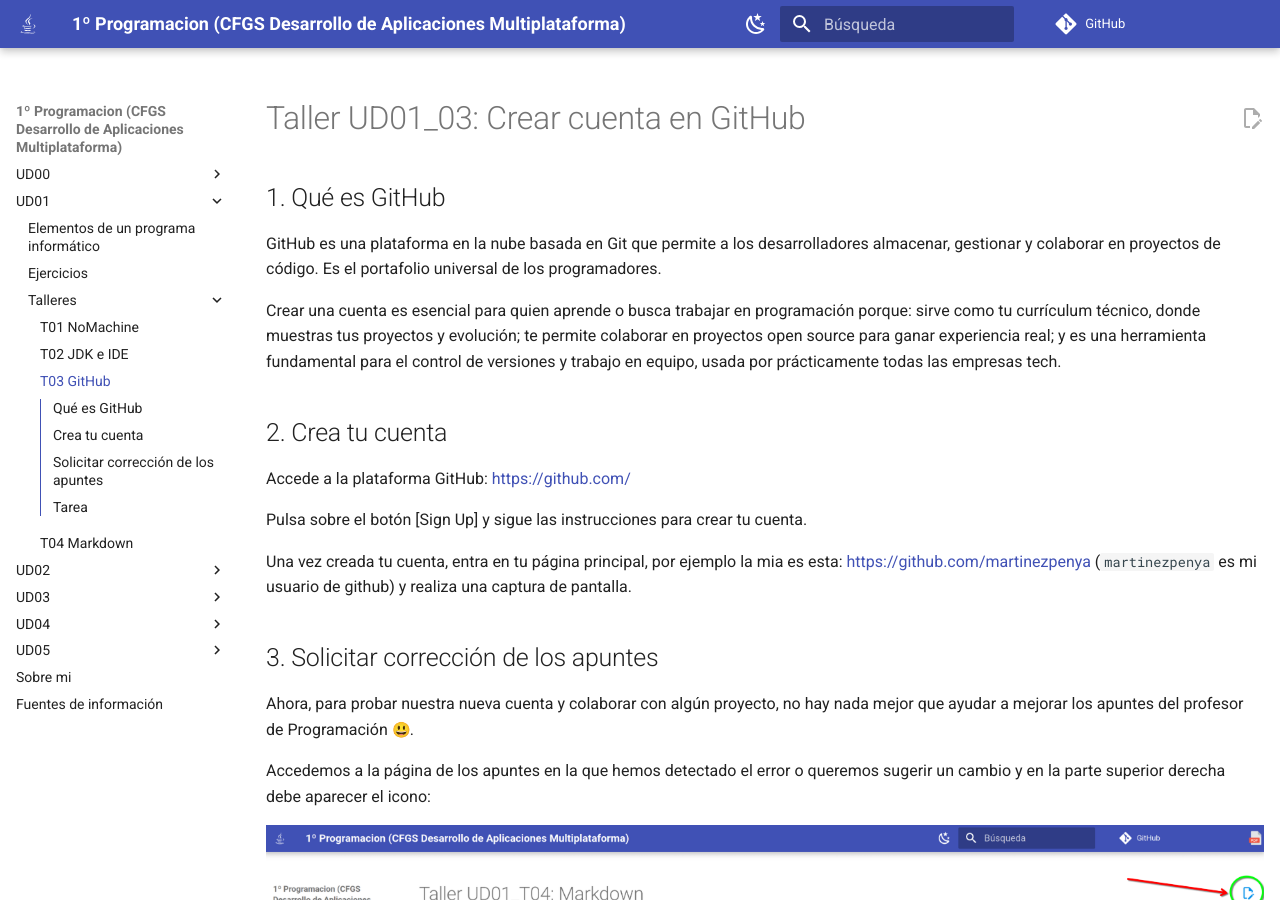
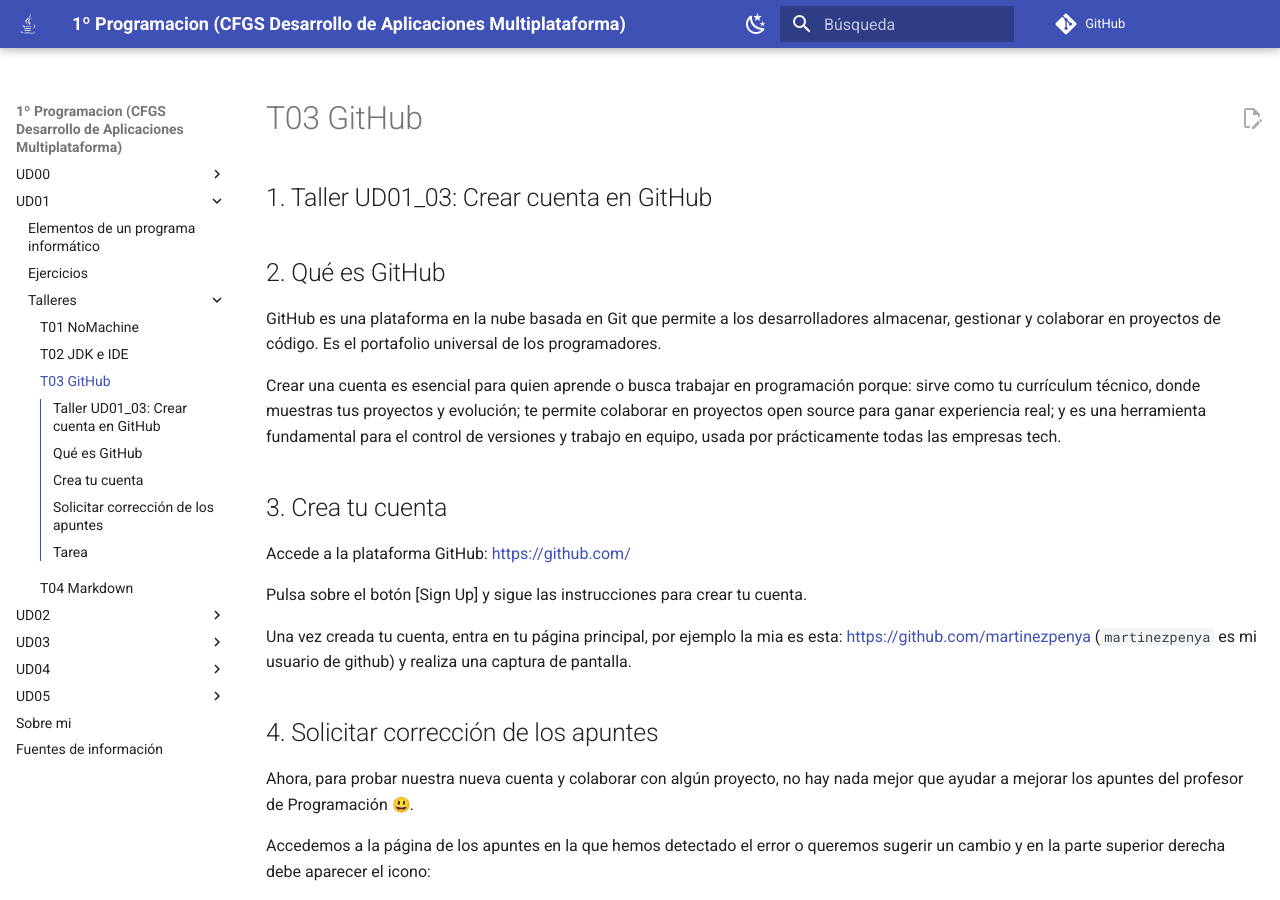
Before and after one commit to martinezpenya/1DAMProgramacion, an MkDocs documentation site: the page built from docs/UD01/UD01_T03_GitHub.md, in a window 1280 px wide and 900 px high. Built offline with MkDocs 1.6.1 and Material for MkDocs 9.7.7, drawn with Linux system fonts in a browser that asks for light colours; emoji names are drawn with the system emoji font; comment, search, counter and statistics services are not loaded.

Commit message:
Update UD01_T03_GitHub.md
Meow! Añadi un haatag extra al texto al titulo. Mreow!

```diff
--- a/docs/UD01/UD01_T03_GitHub.md
+++ b/docs/UD01/UD01_T03_GitHub.md
@@ -1,4 +1,4 @@
-# Taller UD01_03: Crear cuenta en GitHub
+## Taller UD01_03: Crear cuenta en GitHub
 
 ## Qué es GitHub
 
```
